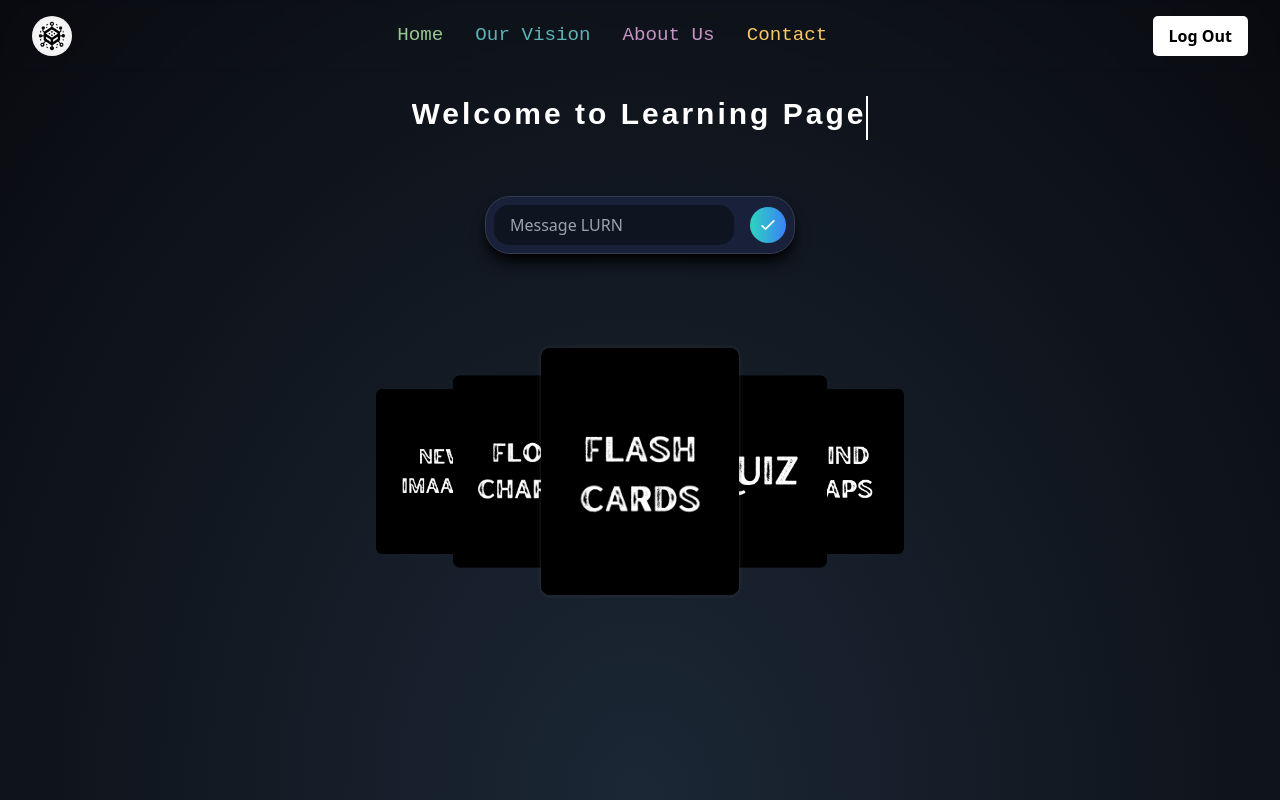
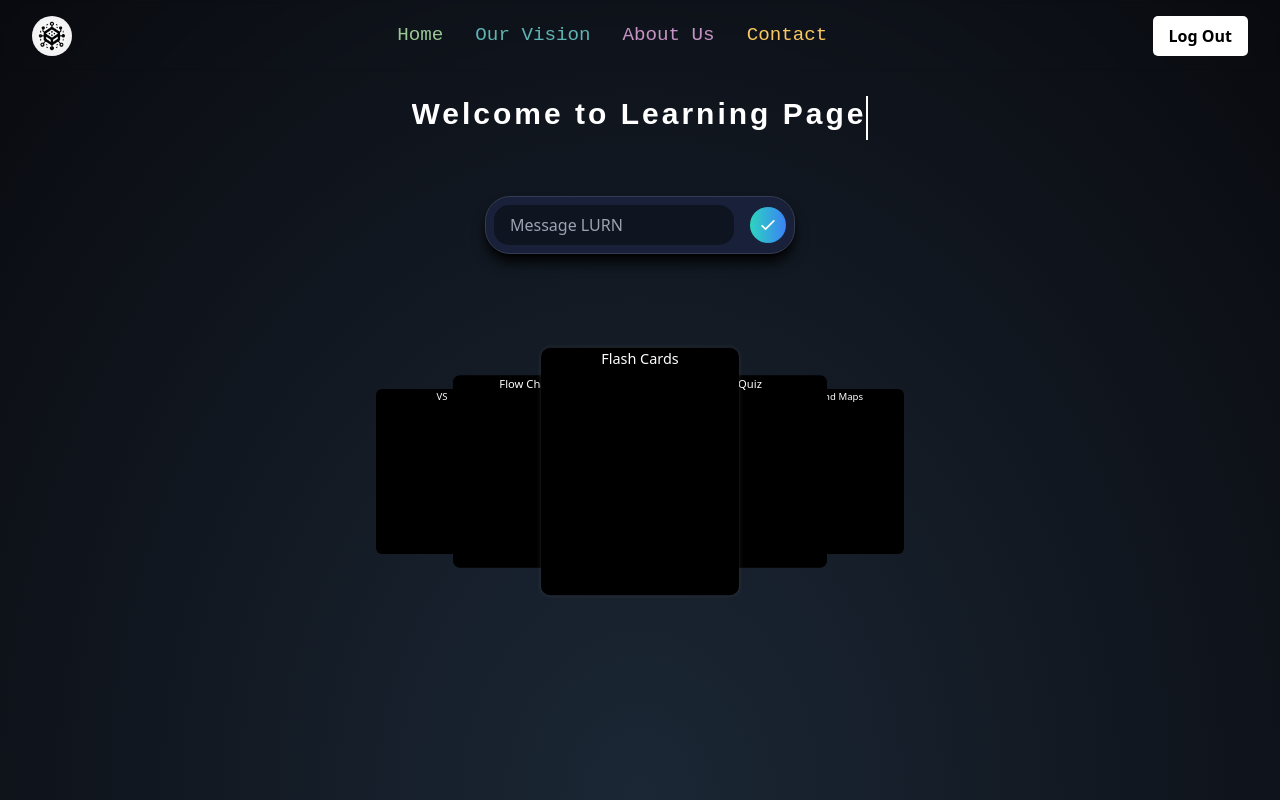
Before and after one commit to DuhanJishnu/LURN-beta, a React (Vite) app in the folder apps/frontend/: page /welcome in a window 1280 px wide. Built offline with nearby package versions, Linux system fonts and the light colour scheme; sample sign-in values are in the browser's storage; a web font is replaced by a local one.

Commit message:
change header and compare

```diff
--- a/apps/frontend/src/Components/Carousel.css
+++ b/apps/frontend/src/Components/Carousel.css
@@ -68,12 +68,12 @@ input[type="radio"] {
   opacity: 1;
   z-index: 2;
 
-  img {
+  .img_card {
     box-shadow: 0px 0px 5px 0px rgba(81, 81, 81, 0.47);
   }
 }
 
-img {
+.img_card {
   height: 100%;
   width: 100%;
   border-radius: 10px;
--- a/apps/frontend/src/Components/Carousel.jsx
+++ b/apps/frontend/src/Components/Carousel.jsx
@@ -18,21 +18,21 @@ const Carousel = ({setOption}) => {
             <input type="radio" name="slider" id="item-5" alt="compare"
                 onChange={(e)=>setOption(e.target.alt)}
             />
-            <div className="cards z-3">
-                <label className="carouselCard z-3" htmlFor="item-1" id="tile-1">
-                    <img src="../../assets/Images/1.png" alt="tile 1" />
+            <div className="cards">
+                <label className="carouselCard" htmlFor="item-1" id="tile-1">
+                    <div className="img_card bg-black text-white">Flash Cards</div>
                 </label>
-                <label className="carouselCard z-3" htmlFor="item-2" id="tile-2">
-                    <img src="../../assets/Images/2.png" alt="tile 2" />
+                <label className="carouselCard" htmlFor="item-2" id="tile-2">
+                    <div className="img_card bg-black text-white">Quiz</div>
                 </label>
-                <label className="carouselCard z-3" htmlFor="item-3" id="tile-3">
-                    <img src="../../assets/Images/3.png" alt="tile 3" />
+                <label className="carouselCard" htmlFor="item-3" id="tile-3">
+                    <div className="img_card bg-black text-white">Mind Maps</div>
                 </label>
-                <label className="carouselCard z-3" htmlFor="item-4" id="tile-4">
-                    <img src="../../assets/Images/4.png" alt="tile 4" />
+                <label className="carouselCard" htmlFor="item-4" id="tile-4">
+                    <div className="img_card bg-black text-white">Flow Charts</div>
                 </label>
-                <label className="carouselCard z-3" htmlFor="item-5" id="tile-5">
-                    <img src="../../assets/Images/5.png" alt="tile 5" />
+                <label className="carouselCard" htmlFor="item-5" id="tile-5">
+                    <div className="img_card bg-black text-white">VS</div>
                 </label>
             </div>
         </div>
--- a/apps/frontend/src/Components/Header.jsx
+++ b/apps/frontend/src/Components/Header.jsx
@@ -101,7 +101,7 @@ const [screenWidth, setScreenWidth] = useState(window.innerWidth);
     </div>
     :
     <Nav>
-      <img src="../../assets/Images/logo.png" alt="image" className="rounded-full w-10 h-10" />
+      <a href="/"><img to="/auth" src="../../assets/Images/logo.png" alt="logo" className="rounded-full w-10 h-10" /></a>
       <NavLinks>
         <a href="/" className='text-vsgreen hover:text-vsred'>Home</a>
         <a href="/vision" className='text-vscyan hover:text-vsred'>Our Vision</a>
--- a/apps/frontend/src/Components/NightSky.css
+++ b/apps/frontend/src/Components/NightSky.css
@@ -1,5 +1,6 @@
 .wrapper {
     height: 100vh;
+    min-width: 100vw;
     width:fit-content;
     overflow: hidden;
     background: radial-gradient(ellipse at bottom, #1b2735 0%, #090a0f 100%);
--- a/apps/frontend/src/index.css
+++ b/apps/frontend/src/index.css
@@ -83,3 +83,11 @@ canvas {
 .animate-spinner {
   animation: spinner-16s03x 2s infinite;
 }
+
+/* Background wrappers */
+.wrapper_red {
+  height: 100vh;
+  width:fit-content;
+  overflow: hidden;
+  background: radial-gradient(ellipse at bottom, #351b1b 0%, #0f0a09 100%);
+}
--- a/apps/frontend/src/pages/Compare.jsx
+++ b/apps/frontend/src/pages/Compare.jsx
@@ -27,14 +27,14 @@ const Compare = () => {
   };
 
   return (
-    <div className="main pt-20 bg-black h-screen text-stone-50 p-4">
+    <div className="wrapper pt-20 bg-black h-screen text-stone-50 p-4">
       <div className="flex flex-wrap place-items-center justify-center mb-8">
         {items.map((item) => (
           <div className="p-2 inline-block" key={item.value}>
             <div
               draggable
               onDragStart={(e) => onDragStart(e, item)}
-              className="w-fit px-4 py-2 bg-stone-500 inline-block items-center justify-center cursor-pointer rounded"
+              className="w-fit px-4 py-2 bg-[#420202] inline-block items-center justify-center cursor-pointer rounded-xl shadow-black shadow-lg"
             >
               {item.value}
             </div>
@@ -48,12 +48,12 @@ const Compare = () => {
             key={category}
             onDrop={(e) => onDrop(e, category)}
             onDragOver={(e) => e.preventDefault()}
-            className="flex-auto h-fit bg-stone-700 flex flex-col items-center p-4 rounded"
+            className="flex-auto h-fit bg-[#001a3352] flex flex-col items-center p-4 shadow-black shadow-md rounded-xl"
           >
             <h2 className="text-2xl font-bold mb-8">{category}</h2>
             <div className="grid gap-2 justify-items-center">
               {(droppedItems[category] || []).map((item) => (
-                <div key={item.value} className="w-fit px-4 py-2 bg-stone-300 rounded">
+                <div key={item.value} className="w-fit px-4 py-2 rounded-xl bg-[#023b0aea] shadow-black shadow-lg">
                   {item.value}
                 </div>
               ))}
```
Also changed, not shown: apps/frontend/src/Components/Footer.jsx (added), 1 other file (tests, documents, lock files or other folders).
